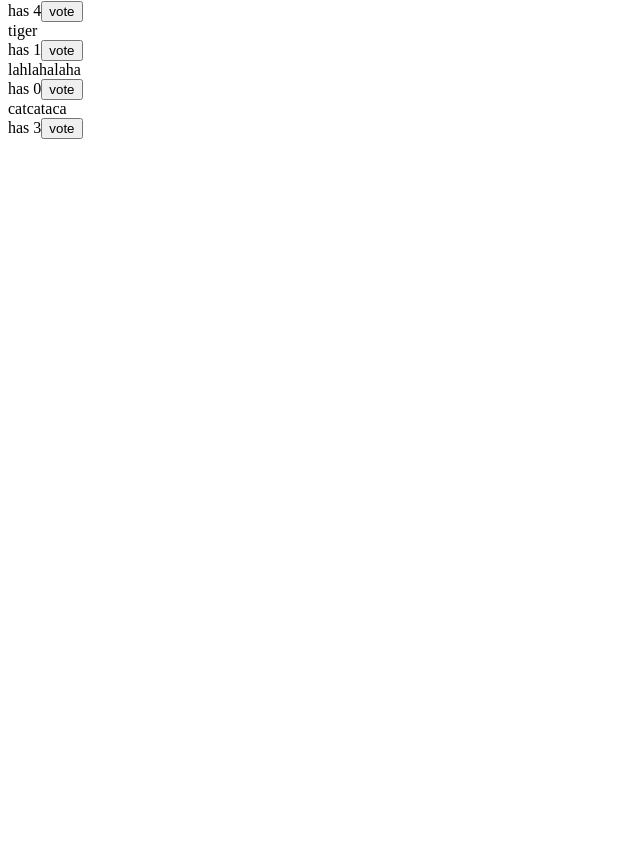
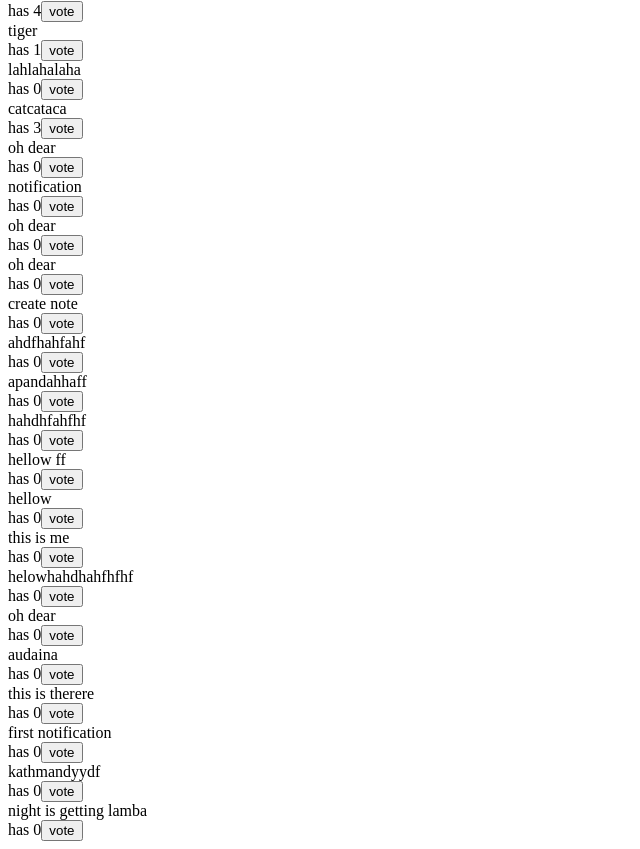
Before and after one commit to pratiksj/query-anecdote, a React (Create React App) app: page / in a window 1280 px wide. Shown: the part 411-1260 px from the top of the page, without its empty margins (0-640 px from the left). Before the commit the page ends 800 px from the top, so only its background shows below. Built offline with nearby package versions, Linux system fonts and the light colour scheme; data requests are answered from the project's data file.

Commit message:
feat:6:23 display notification while creating new anecdote using useReducer and context api

```diff
--- a/db.json
+++ b/db.json
@@ -53,6 +53,96 @@
       "content": "catcataca",
       "votes": 3,
       "id": "nz_z_s-"
+    },
+    {
+      "content": "oh dear",
+      "votes": 0,
+      "id": "EfbvRFI"
+    },
+    {
+      "content": "notification ",
+      "votes": 0,
+      "id": "NIUdTTR"
+    },
+    {
+      "content": "oh dear",
+      "votes": 0,
+      "id": "INdCAlg"
+    },
+    {
+      "content": "oh dear",
+      "votes": 0,
+      "id": "TcLamKv"
+    },
+    {
+      "content": "create note",
+      "votes": 0,
+      "id": "CkR5bV_"
+    },
+    {
+      "content": "ahdfhahfahf",
+      "votes": 0,
+      "id": "Igh9Gyy"
+    },
+    {
+      "content": "apandahhaff",
+      "votes": 0,
+      "id": "39yxBQr"
+    },
+    {
+      "content": "hahdhfahfhf",
+      "votes": 0,
+      "id": "tx_g64b"
+    },
+    {
+      "content": "hellow ff",
+      "votes": 0,
+      "id": "Y7zLWLp"
+    },
+    {
+      "content": "hellow ",
+      "votes": 0,
+      "id": "nc5jgen"
+    },
+    {
+      "content": "this is me",
+      "votes": 0,
+      "id": "2qZnXvy"
+    },
+    {
+      "content": "helowhahdhahfhfhf",
+      "votes": 0,
+      "id": "Q22jISB"
+    },
+    {
+      "content": "oh dear",
+      "votes": 0,
+      "id": "R3yovtg"
+    },
+    {
+      "content": "audaina ",
+      "votes": 0,
+      "id": "IFQ6puC"
+    },
+    {
+      "content": "this is therere",
+      "votes": 0,
+      "id": "OtSWLyb"
+    },
+    {
+      "content": "first notification",
+      "votes": 0,
+      "id": "qixLZPw"
+    },
+    {
+      "content": "kathmandyydf",
+      "votes": 0,
+      "id": "0zFJtHe"
+    },
+    {
+      "content": "night is getting lamba",
+      "votes": 0,
+      "id": "k37G9kl"
     }
   ]
 }
--- a/package.json
+++ b/package.json
@@ -18,7 +18,7 @@
     "build": "react-scripts build",
     "test": "react-scripts test",
     "eject": "react-scripts eject",
-    "server": "node server "
+    "server": "node server1 "
   },
   "eslintConfig": {
     "extends": [
--- a/server.js
+++ b/server1.js
@@ -8,7 +8,7 @@ const validator = (request, response, next) => {
 
   const { content } = request.body
 
-  if (request.method==='POST' && (!content || content.length<5) ) {
+  if ((request.method==='POST' || request.method==='PUT') && (!content || content.length<5) ) {
     return response.status(400).json({
       error: 'too short anecdote, must have length 5 or more'
     })
--- /dev/null
+++ b/src/AnecdoteContext.js
@@ -0,0 +1,32 @@
+import { createContext,useReducer } from "react";
+
+const anecdoteReducer=(state,action)=>{
+    switch(action.type){
+case "SET_NOTIFICATION":
+    const content = action
+    console.log(content,"this is from anecdoteReducer")
+    //return {message:content}
+    return content.message
+    case "CLEAR_NOTIFICATION":
+        return null
+        default:
+            return state
+    }
+}
+
+
+const AnecdoteContext =createContext()
+const initalState = null
+
+
+export const AnectoteContextProvider =(props)=>{
+const [notification,dispatch] = useReducer(anecdoteReducer,initalState)
+console.log(notification,"this is from context")
+return(
+    <AnecdoteContext.Provider value={[notification,dispatch]}>
+        {props.children}
+    </AnecdoteContext.Provider>
+)
+}
+
+export default AnecdoteContext
--- a/src/App.js
+++ b/src/App.js
@@ -48,7 +48,7 @@ const App = () => {
       <h3>Anecdote app</h3>
 
       <Notification />
-      <AnecdoteForm />
+      <AnecdoteForm/>
 
       {anecdotes.map(anecdote =>
         <div key={anecdote.id}>
--- a/src/components/AnecdoteForm.js
+++ b/src/components/AnecdoteForm.js
@@ -1,14 +1,23 @@
 import {createAnecdote } from '../request'
 import { useMutation,useQueryClient } from 'react-query'
+import { useContext } from 'react'
+import AnecdoteContext from '../AnecdoteContext'
 
 
-const AnecdoteForm = () => {
+const AnecdoteForm = ({type}) => {
+  const [notification,dispatch] = useContext(AnecdoteContext)
 
 const queryClient = useQueryClient()
 const newAnecdoteMutation = useMutation(createAnecdote,{
   onSuccess: (newAnecdote) => {
+    console.log(newAnecdote,"i am new anecdote")
     const notes = queryClient.getQueryData('anecdotes')
       queryClient.setQueryData('anecdotes', notes.concat(newAnecdote))
+      dispatch({type:"SET_NOTIFICATION",message:`${newAnecdote.content} has added`})
+      setTimeout(()=>{
+        dispatch({type:"CLEAR_NOTIFICATION"})
+      },2000)
+
   },
 })
 
--- a/src/components/Notification.js
+++ b/src/components/Notification.js
@@ -1,4 +1,10 @@
+import { useContext } from 'react'
+import AnecdoteContext from '../AnecdoteContext'
+
 const Notification = () => {
+  const [notification,dispatch] = useContext(AnecdoteContext)
+  console.log(notification,"first notification")
+
   const style = {
     border: 'solid',
     padding: 10,
@@ -6,11 +12,11 @@ const Notification = () => {
     marginBottom: 5
   }
 
-  if (true) return null
+if (!notification) return null
 
   return (
     <div style={style}>
-
+      {notification}
     </div>
   )
 }
--- a/src/index.js
+++ b/src/index.js
@@ -1,14 +1,15 @@
 import React from 'react'
 import ReactDOM from 'react-dom/client'
 import { QueryClient, QueryClientProvider } from 'react-query'
-
-
 import App from './App'
+import { AnectoteContextProvider } from './AnecdoteContext'
 
 const queryClient = new QueryClient()
 
 ReactDOM.createRoot(document.getElementById('root')).render(
   <QueryClientProvider client={queryClient}>
+    <AnectoteContextProvider>
     <App />
+    </AnectoteContextProvider>
   </QueryClientProvider>
 )
```
